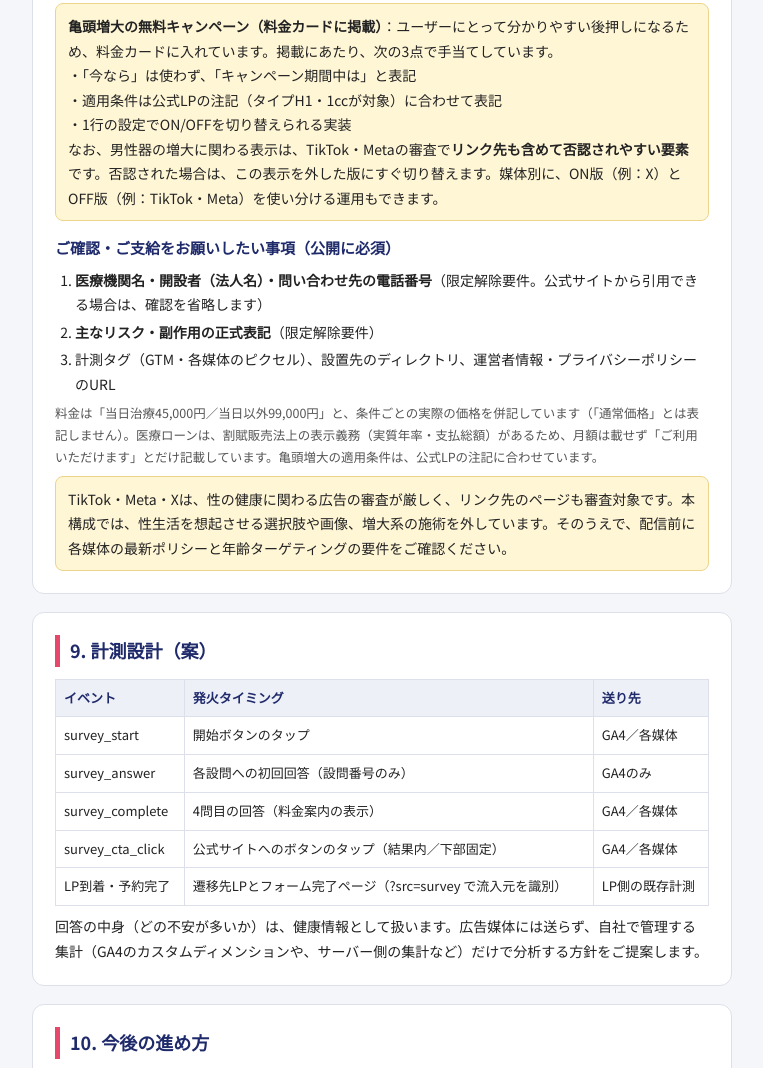
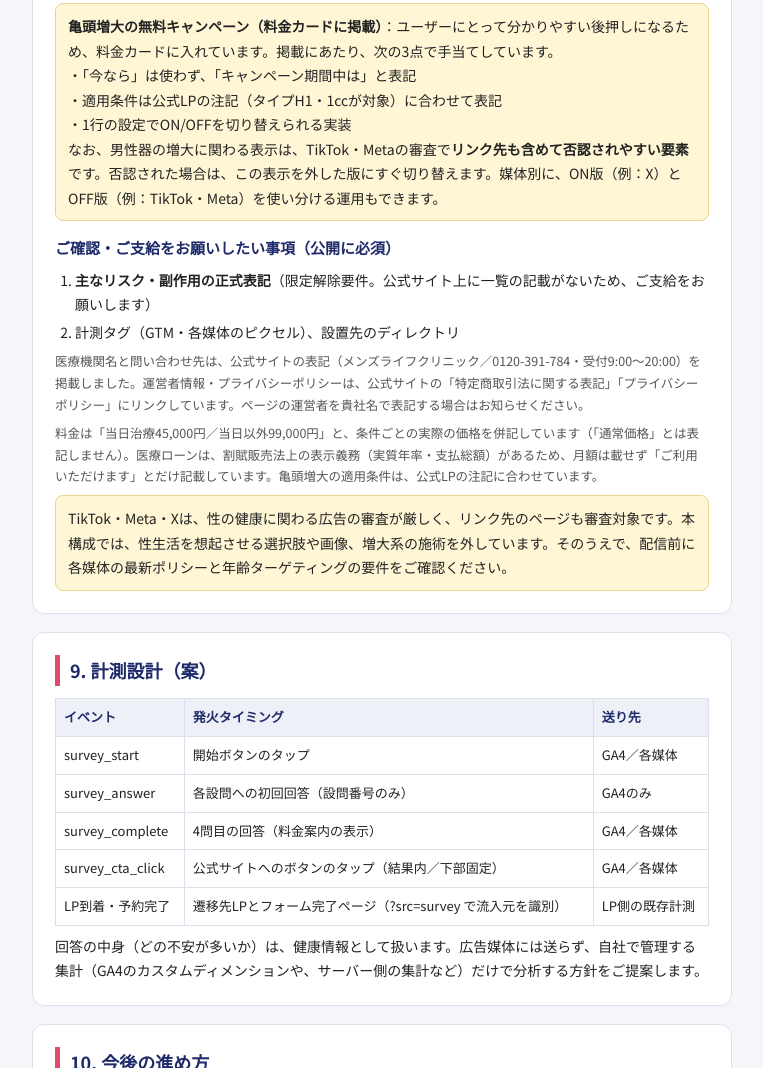
Before and after one commit to okadatakuya-spec/ml-survey-draft-8391e7, a plain HTML site: page index.html in a window 1280 px wide. Shown: the part 4907-5975 px from the top of the page, without its empty margins (34-797 px from the left). Drawn offline with Linux system fonts and the light colour scheme.

Commit message:
医療機関名・問い合わせ先・規約リンクを反映

```diff
--- a/index.html
+++ b/index.html
@@ -166,10 +166,10 @@ th{background:#eef0f7;color:var(--navy);white-space:nowrap}
  <p class="warn"><b>亀頭増大の無料キャンペーン（料金カードに掲載）</b>：ユーザーにとって分かりやすい後押しになるため、料金カードに入れています。掲載にあたり、次の3点で手当てしています。<br>・「今なら」は使わず、「キャンペーン期間中は」と表記<br>・適用条件は公式LPの注記（タイプH1・1ccが対象）に合わせて表記<br>・1行の設定でON/OFFを切り替えられる実装<br>なお、男性器の増大に関わる表示は、TikTok・Metaの審査で<b>リンク先も含めて否認されやすい要素</b>です。否認された場合は、この表示を外した版にすぐ切り替えます。媒体別に、ON版（例：X）とOFF版（例：TikTok・Meta）を使い分ける運用もできます。</p>
  <h3>ご確認・ご支給をお願いしたい事項（公開に必須）</h3>
  <ol>
-  <li><b>医療機関名・開設者（法人名）・問い合わせ先の電話番号</b>（限定解除要件。公式サイトから引用できる場合は、確認を省略します）</li>
-  <li><b>主なリスク・副作用の正式表記</b>（限定解除要件）</li>
-  <li>計測タグ（GTM・各媒体のピクセル）、設置先のディレクトリ、運営者情報・プライバシーポリシーのURL</li>
+  <li><b>主なリスク・副作用の正式表記</b>（限定解除要件。公式サイト上に一覧の記載がないため、ご支給をお願いします）</li>
+  <li>計測タグ（GTM・各媒体のピクセル）、設置先のディレクトリ</li>
  </ol>
+ <p style="margin-top:6px;font-size:12.5px;color:#555">医療機関名と問い合わせ先は、公式サイトの表記（メンズライフクリニック／0120-391-784・受付9:00〜20:00）を掲載しました。運営者情報・プライバシーポリシーは、公式サイトの「特定商取引法に関する表記」「プライバシーポリシー」にリンクしています。ページの運営者を貴社名で表記する場合はお知らせください。</p>
  <p style="margin-top:6px;font-size:12.5px;color:#555">料金は「当日治療45,000円／当日以外99,000円」と、条件ごとの実際の価格を併記しています（「通常価格」とは表記しません）。医療ローンは、割賦販売法上の表示義務（実質年率・支払総額）があるため、月額は載せず「ご利用いただけます」とだけ記載しています。亀頭増大の適用条件は、公式LPの注記に合わせています。</p>
  <p class="warn">TikTok・Meta・Xは、性の健康に関わる広告の審査が厳しく、リンク先のページも審査対象です。本構成では、性生活を想起させる選択肢や画像、増大系の施術を外しています。そのうえで、配信前に各媒体の最新ポリシーと年齢ターゲティングの要件をご確認ください。</p>
 </section>
--- a/prototype.html
+++ b/prototype.html
@@ -136,7 +136,7 @@ footer a{color:var(--sub);margin:0 8px}
 
   <div class="legal">
     <h4>医療機関・お問い合わせ</h4>
-    <p class="todo">【要ご支給】医療機関名・開設者（法人名）・電話番号・受付時間</p>
+    <p>メンズライフクリニック<br>お問い合わせ：<a href="tel:0120391784">0120-391-784</a>（受付時間 9:00〜20:00）</p>
     <h4>治療内容・費用</h4>
     <p>包茎治療は公的保険の適用外の自由診療です（真性包茎・カントン包茎は保険診療の対象となる場合があります）。スタンダードカット：当日治療の場合45,000円（税込）／当日以外の場合99,000円（税込）。余分な包皮を切除し縫合する手術で、施術時間は約20〜30分、日帰りです。</p>
     <p>その他の術式・オプションの費用は公式サイトをご確認ください。術後の痛みに対する麻酔は別途費用がかかります。</p>
@@ -147,7 +147,7 @@ footer a{color:var(--sub);margin:0 8px}
     <p>入浴・運動などの再開時期は、カウンセリング時にご説明します。</p>
     <p style="margin-top:8px">※本アンケートは医学的な診断ではありません。治療の要否は、カウンセリング時に医師が判断します。※画像はイメージです。※回答内容は個人を特定する目的では使用しません。</p>
   </div>
-  <footer><a href="#">運営者情報</a><a href="#">プライバシーポリシー</a><br><span class="todo" style="display:inline-block">【要ご支給】リンク先URL</span></footer>
+  <footer><a href="https://www.mens-life-clinic.com/company/" target="_blank" rel="noopener">運営者情報</a><a href="https://www.mens-life-clinic.com/privacy/" target="_blank" rel="noopener">プライバシーポリシー</a></footer>
 </div>
 
 <div class="sticky" id="sticky"><a href="#q1" id="stickyBtn">アンケートに答える（残り4問）</a></div>
```
